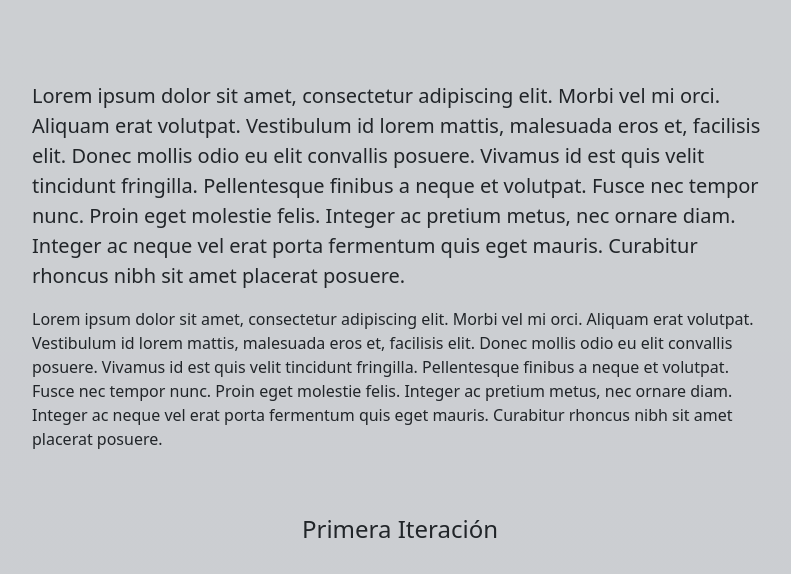
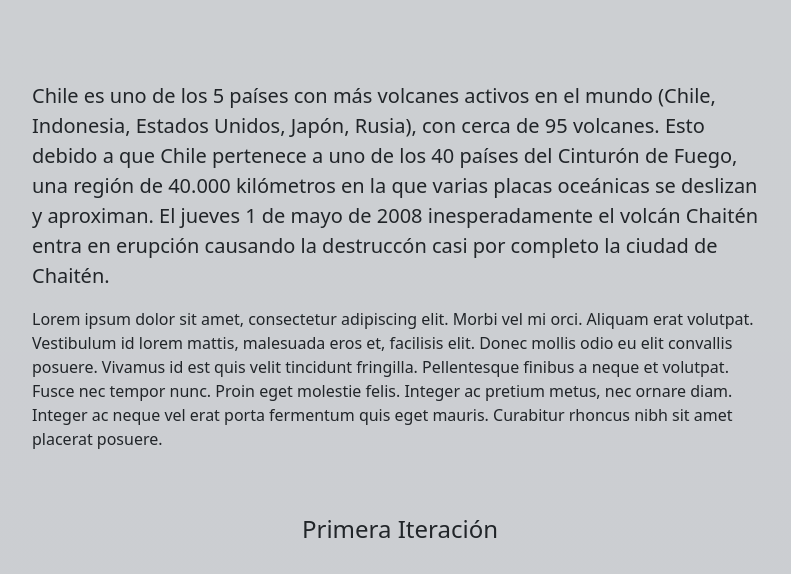
Before and after one commit to Volcan-Chaiten/15-de-noviembre, a plain HTML site: page index.html in a window 1280 px wide. Shown: the part 185-759 px from the top of the page, without its empty margins (240-1031 px from the left). Drawn offline with nearby package versions, Linux system fonts and the light colour scheme.

Commit message:
Update index.html

```diff
--- a/index.html
+++ b/index.html
@@ -18,7 +18,7 @@
         <section class="container">
             <div class="row">
                 <div class="col-sm-10 col-md-8 mx-auto">
-                    <p class="lead">Lorem ipsum dolor sit amet, consectetur adipiscing elit. Morbi vel mi orci. Aliquam erat volutpat. Vestibulum id lorem mattis, malesuada eros et, facilisis elit. Donec mollis odio eu elit convallis posuere. Vivamus id est quis velit tincidunt fringilla. Pellentesque finibus a neque et volutpat. Fusce nec tempor nunc. Proin eget molestie felis. Integer ac pretium metus, nec ornare diam. Integer ac neque vel erat porta fermentum quis eget mauris. Curabitur rhoncus nibh sit amet placerat posuere.
+                    <p class="lead"> Chile es uno de los 5 países con más volcanes activos en el mundo (Chile, Indonesia, Estados Unidos, Japón, Rusia), con cerca de 95 volcanes.  Esto debido a que Chile pertenece a uno de los 40 países del Cinturón de Fuego, una región de 40.000 kilómetros en la que varias placas oceánicas se deslizan y aproximan. El jueves 1 de mayo de 2008 inesperadamente el volcán Chaitén entra en erupción causando la destruccón casi por completo la ciudad de Chaitén.
                     </p>
                     <p>Lorem ipsum dolor sit amet, consectetur adipiscing elit. Morbi vel mi orci. Aliquam erat volutpat. Vestibulum id lorem mattis, malesuada eros et, facilisis elit. Donec mollis odio eu elit convallis posuere. Vivamus id est quis velit tincidunt fringilla. Pellentesque finibus a neque et volutpat. Fusce nec tempor nunc. Proin eget molestie felis. Integer ac pretium metus, nec ornare diam. Integer ac neque vel erat porta fermentum quis eget mauris. Curabitur rhoncus nibh sit amet placerat posuere.
                     </p>
```
